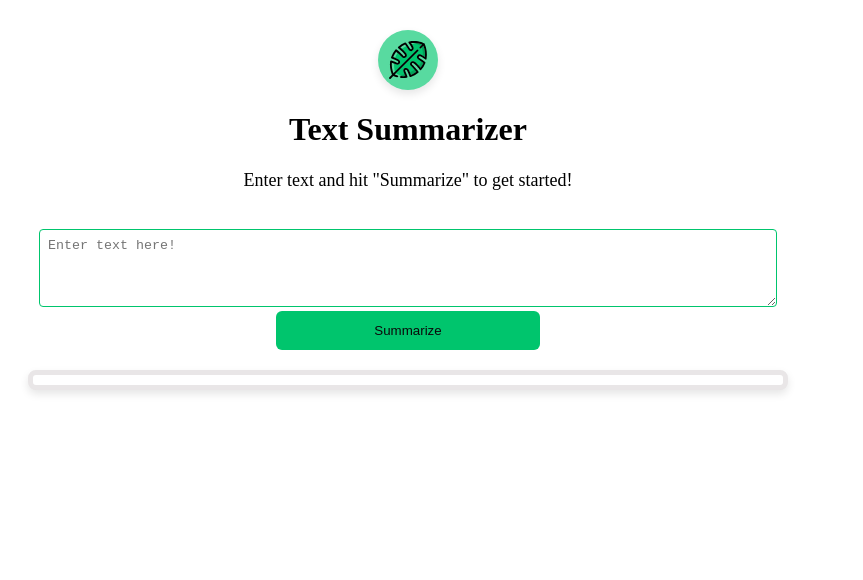
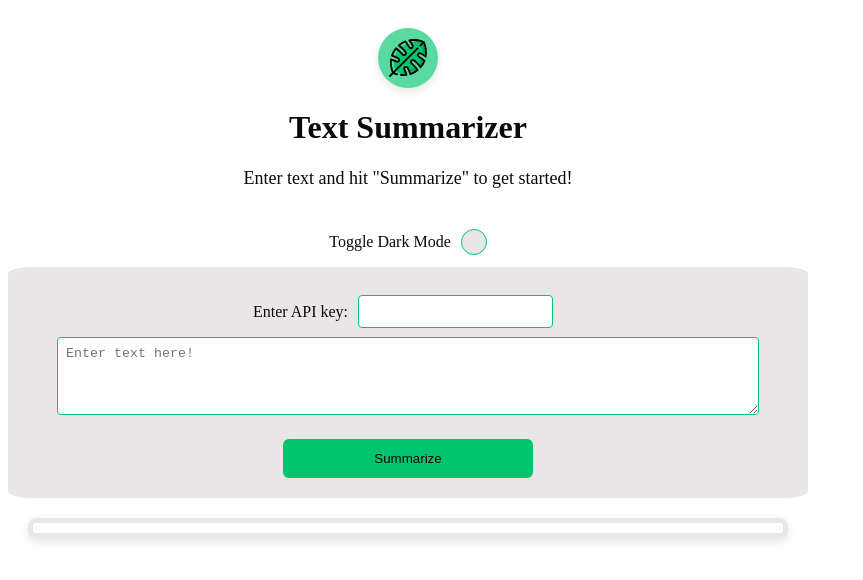
Before and after one commit to zvoverman/text-summarizer, a Vue app in the folder application/: page / in a window 1280 px wide. Shown: the top 580 px of the page, without its empty margins (0-863 px from the left). Built offline with nearby package versions, Linux system fonts and the light colour scheme.

Commit message:
dark theme event implemented

```diff
--- a/application/src/App.vue
+++ b/application/src/App.vue
@@ -1,6 +1,7 @@
 <template>
     <div class="container">
         <AppHeader title="Text Summarizer" />
+        <AppToggleTheme theme="light" @themeSwitch="checked => themeSwitch(checked)" />
         <AppSummarize />
     </div>
 </template>
@@ -8,12 +9,25 @@
 <script>
 import AppHeader from './components/AppHeader.vue'
 import AppSummarize from './components/AppSummarize.vue'
+import AppToggleTheme from './components/AppToggleTheme.vue'
 
 export default {
     name: 'App',
     components: {
         AppHeader,
-        AppSummarize
+        AppToggleTheme,
+        AppSummarize,
+    },
+    methods: {
+        themeSwitch(checked) {
+            checked = !checked;
+
+            if (checked) {
+                document.documentElement.setAttribute('container', 'dark');
+            } else {
+                document.documentElement.setAttribute('container', 'light');
+            }
+        }
     }
 }
 </script>
@@ -29,7 +43,7 @@ export default {
     --bg-color: #ffffff;
 }
 
-[data-theme="dark"] {
+[container="dark"] {
     --primary-color: #00c56d;
     --dark-primary-color: #04a059;
     --light-primary-color: #59daa0;
@@ -44,6 +58,7 @@ export default {
     -moz-osx-font-smoothing: grayscale;
     text-align: center;
     background-color: var(--bg-color);
+    color: var(--font-color);
     width: 100vh;
     height: 100vh;
 }
--- a/application/src/components/AppHeader.vue
+++ b/application/src/components/AppHeader.vue
@@ -20,7 +20,7 @@ export default {
 <style scoped>
 header {
     align-items: center;
-    margin: 10px auto;
+    justify-content: center;
     padding: 10px;
 }
 
--- a/application/src/components/AppSummarize.vue
+++ b/application/src/components/AppSummarize.vue
@@ -1,9 +1,17 @@
 <template>
-    <!-- <input v-model="api_key" class="apiKeyInput"> -->
-    <div class="textInput">
+    <div class="summary-container">
+        <div class="api_key_wrapper">
+            <p>Enter API key:</p>
+            <input v-model="api_key" class="api_input">
+        </div>
+
         <textarea v-model="text" class="input" placeholder="Enter text here!" rows="4" cols="50"></textarea>
-        <button @click="onClick(text)" class="btn" id="summarize-button">Summarize</button>
+
+        <button @click="onClick(text)" class="btn" id="summarize-button" :disabled="summary_disabled">
+            {{ summary_btn_text }}</button>
+
     </div>
+
     <div class="summary">{{ summary }}</div>
 </template>
 
@@ -20,33 +28,57 @@ export default {
             text: '',
             summary: '',
             api_key: '',
+            summary_disabled: false,
+            summary_btn_text: 'Summarize',
         };
     },
     methods: {
         onClick(text) {
-            if (this.error) {
-                this.error = null;
+            if (text && text != '') {
+                console.log("text received.");
+                bgSummarize.postMessage({ message: text, key: this.api_key });
+                this.summary_disabled = true;
+                this.summary_btn_text = "Summarizing..."
+            } else {
+                this.summary = "No text has been provided."
             }
-            console.log(`text: ${text}, key: ${this.api_key}`);
-            bgSummarize.postMessage({ message: text, key: this.api_key });
-        },
+        }
     },
     created() {
         bgSummarize.onmessage = (event) => {
-            // if (event.data.key === "working") {
-            //     this.$emit("loading", event.data.value)
-            // } else {
-            //     this[event.data.key] = event.data.value;
-            // }
-
+            // TODO: implement better event messages and handling
             this.summary = event.data.response.summary_text;
             console.log(event.data.response);
+            this.summary_disabled = false;
+            this.summary_btn_text = "Summarize"
         };
     },
 }
 </script>
 
 <style scoped>
+.summary-container {
+    background-color: var(--secondary-color);
+    padding: 20px;
+    border-radius: 3%;
+}
+
+.api_key_wrapper {
+    display: flex;
+    justify-content: center;
+    align-items: center;
+}
+
+.api_input {
+    padding: 8px;
+    border: 1px solid var(--primary-color);
+    background-color: var(--bg-color);
+    color: var(--font-color);
+    border-radius: 4px;
+    margin-right: 10px;
+    margin-left: 10px;
+}
+
 /* Button Styles */
 button {
     width: 33%;
@@ -91,6 +123,7 @@ button:hover {
     border-radius: 4px;
     margin-right: 10px;
     margin-left: 10px;
+    margin-bottom: 20px;
     width: 90%;
 }
 
@@ -98,5 +131,4 @@ button:hover {
     outline: none;
     border-color: var(--dark-primary-color);
 }
-
 </style>
--- /dev/null
+++ b/application/src/components/AppToggleTheme.vue
@@ -0,0 +1,57 @@
+<template>
+    <div class="theme-switch-wrapper">
+        <p>Toggle Dark Mode</p>
+        <label class="theme-switch" for="checkbox">
+            <input type="checkbox" id="checkbox" @click="$emit('themeSwitch', this.checked)" v-model="checked">
+            <span class="checkbox-custom"></span>
+        </label>
+    </div>
+</template>
+
+<script>
+export default {
+    name: "AppToggleTheme",
+    data() {
+        return {
+            checked: false,
+        };
+    }
+}
+</script>
+
+<style scoped>
+/* Theme Switch Checkbox */
+.theme-switch-wrapper {
+    display: flex;
+    justify-content: center;
+    align-items: center;
+}
+
+.theme-switch {
+    position: relative;
+    display: inline-flex;
+    align-items: center;
+}
+
+.theme-switch input {
+    display: none;
+}
+
+.checkbox-custom {
+    position: relative;
+    width: 24px;
+    height: 24px;
+    border-radius: 50%;
+    background-color: var(--secondary-color);
+    border: 1px solid var(--primary-color);
+    transition: background-color 0.3s ease;
+}
+
+.theme-switch input:checked+.checkbox-custom {
+    background-color: var(--dark-primary-color);
+}
+
+.theme-switch-wrapper p {
+    margin-right: 10px;
+}
+</style>
```
